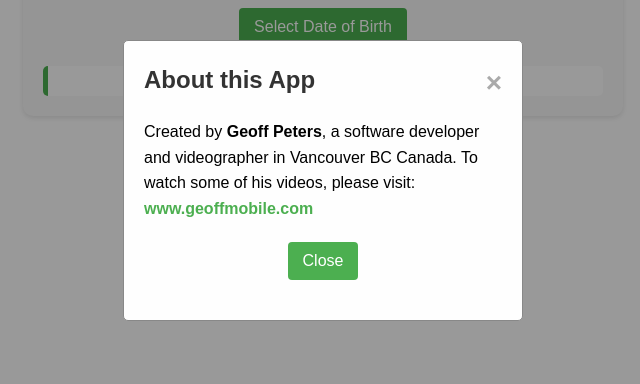
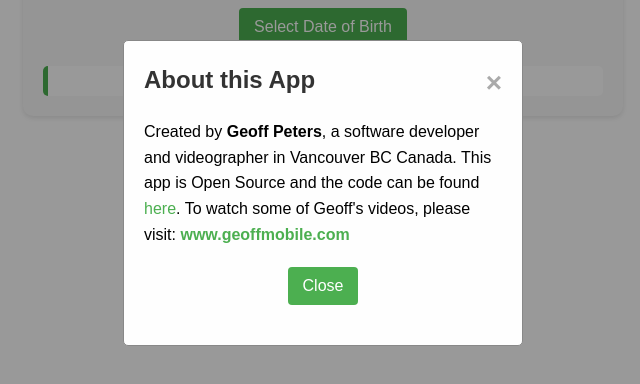
Before and after one commit to geoff604/age-calculator, a plain HTML site: page index.html in a window 1280 px wide. Both pictures are taken after a click on the button "About". Shown: the part 152-536 px from the top of the page, without its empty margins (317-957 px from the left). Drawn offline with Linux system fonts and the light colour scheme.

Commit message:
Update index.html

```diff
--- a/index.html
+++ b/index.html
@@ -156,7 +156,8 @@
             <h2 class="dialog-title">About this App</h2>
             <div id="textAbout">
                 <p>Created by <b>Geoff Peters</b>, a software developer and videographer in Vancouver BC Canada.
-                To watch some of his videos, please visit: <b><a href='http://geoffmobile.com' target="_blank">www.geoffmobile.com</a></b></p>
+                This app is Open Source and the code can be found <a href='https://github.com/geoff604/age-calculator' target="_blank">here</a>.
+                To watch some of Geoff's videos, please visit: <b><a href='http://geoffmobile.com' target="_blank">www.geoffmobile.com</a></b></p>
             </div>
             <button id="closeAbout">Close</button>
         </div>
```
